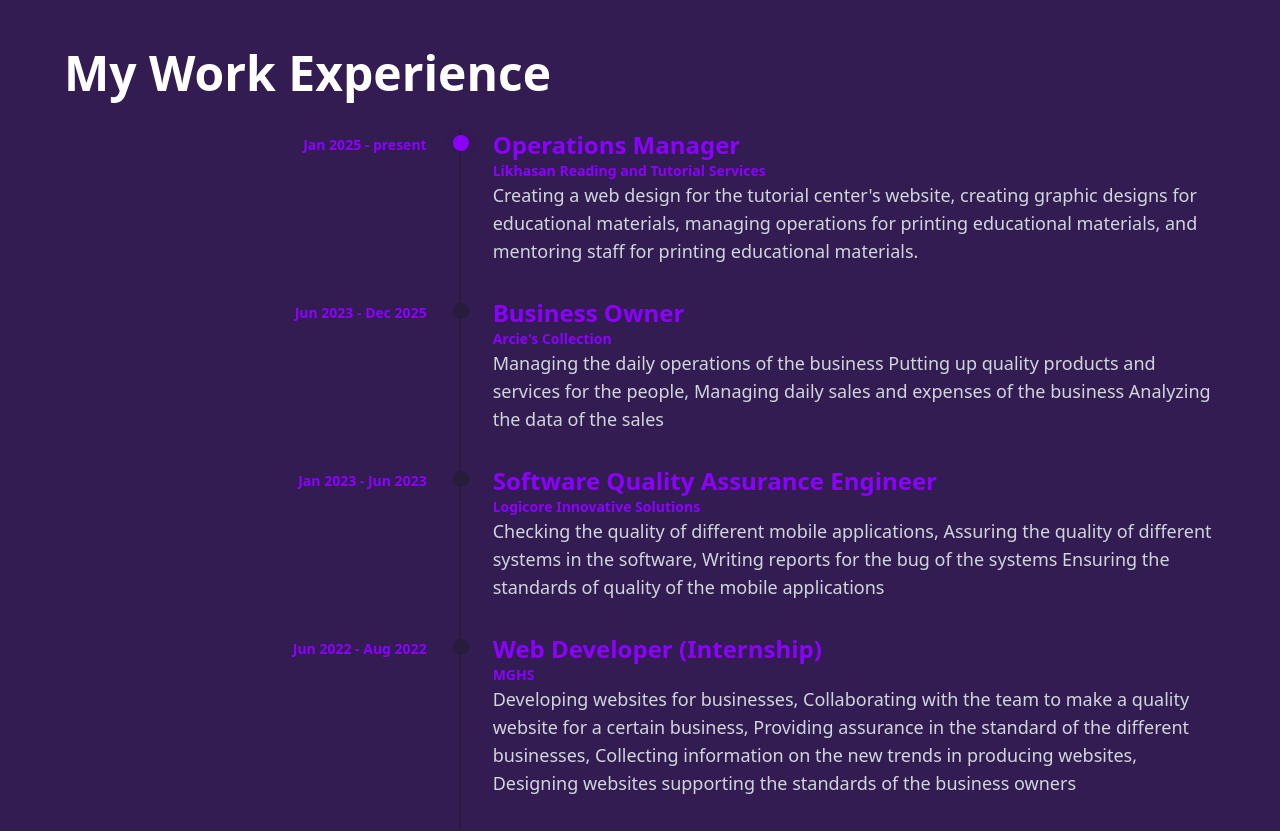
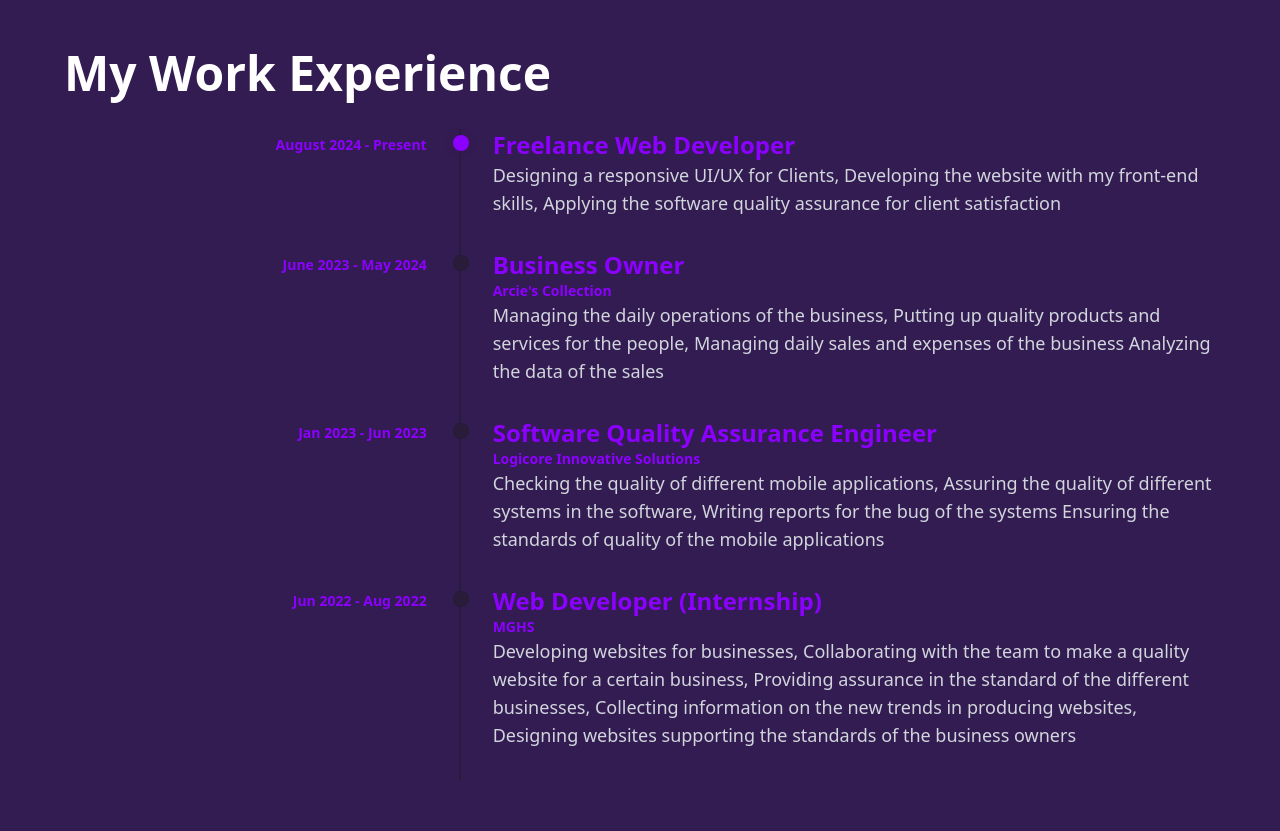
Before and after one commit to RichMark27/Rich-Mark-Portfolio, a React (Vite) app: page / in a window 1280 px wide. Shown: the part 2080-2911 px from the top of the page. Built offline with nearby package versions, Linux system fonts and the light colour scheme.

Commit message:
update my VC and experiences

```diff
--- a/src/App.jsx
+++ b/src/App.jsx
@@ -1,4 +1,3 @@
-import React from "react";
 import Navbar from "./components/Navbar";
 import Hero from "./sections/Hero";
 import CanProvide from "./sections/CanProvide";
--- a/src/components/cards/ExperienceCard.jsx
+++ b/src/components/cards/ExperienceCard.jsx
@@ -12,12 +12,12 @@ function ExperienceCard({ date, workPosition, companyName, textBody }) {
       <div className="relative pl-8 border-l-2 border-secondary pb-8 col-start-4 col-end-10">
         <div
           className={`absolute -left-2 top-1.5 h-4 w-4 rounded-full ${
-            date === "Jan 2025 - present" ? "bg-accent" : "bg-secondary"
+            date === "August 2024 - Present" ? "bg-accent" : "bg-secondary"
           } `}
         />
         <div
           className={`absolute -left-2 top-1.5 h-4 w-4 rounded-full ${
-            date === "Jan 2025 - present"
+            date === "August 2024 - Present"
               ? "bg-accent animate-ping"
               : "bg-secondary"
           } `}
--- a/src/constants/index.js
+++ b/src/constants/index.js
@@ -15,6 +15,7 @@ import { viberNumberIcon, locationIcon, gmailIcon } from "../assets/index";
 import { balagtasyunaryoBg, balagtasyunaryoLogo } from "../assets/index";
 import TodoBg from "../assets/projects/ToDo/Todo.png";
 
+// navigation link
 export const navList = [
   { href: "/", label: "Home" },
   { href: "#about", label: "About" },
@@ -24,6 +25,7 @@ export const navList = [
   { href: "#contact", label: "Contact" },
 ];
 
+//can provide
 export const CanProvideList = [
   {
     img_URL: uiUx,
@@ -45,20 +47,21 @@ export const CanProvideList = [
   },
 ];
 
+//experiences
 export const experienceList = [
   {
-    date: "Jan 2025 - present",
-    workPosition: "Operations Manager",
-    companyName: "Likhasan Reading and Tutorial Services",
+    date: "August 2024 - Present",
+    workPosition: "Freelance Web Developer",
+    companyName: "",
     textBody:
-      "Creating a web design for the tutorial center's website, creating graphic designs for educational materials, managing operations for printing educational materials, and mentoring staff for printing educational materials.",
+      "Designing a responsive UI/UX  for Clients, Developing the website with my front-end skills, Applying the software quality assurance for client satisfaction",
   },
   {
-    date: "Jun 2023 - Dec 2025",
+    date: "June 2023 - May 2024",
     workPosition: "Business Owner",
     companyName: "Arcie's Collection",
     textBody:
-      "Managing the daily operations of the business Putting up quality products and services for the people, Managing daily sales and expenses of the business Analyzing the data of the sales",
+      "Managing the daily operations of the business, Putting up quality products and services for the people, Managing daily sales and expenses of the business Analyzing the data of the sales",
   },
   {
     date: "Jan 2023 - Jun 2023",
@@ -76,6 +79,7 @@ export const experienceList = [
   },
 ];
 
+//skills set
 export const skillList = [
   { img_URL: figmaIcon, label: "Figma" },
   { img_URL: htmlIcon, label: "HTML" },
@@ -89,12 +93,14 @@ export const skillList = [
   { img_URL: githubIcon, label: "Github" },
 ];
 
+//conact
 export const contactList = [
   { img_URL: viberNumberIcon, label: "+63 9XX XXX XXXX" },
   { img_URL: locationIcon, label: "Pampanga / Las Piñas" },
   { img_URL: gmailIcon, label: "my@gamil.com" },
 ];
 
+//project
 export const projectList = [
   {
     toVisit: "Website",
--- a/src/sections/Experience.jsx
+++ b/src/sections/Experience.jsx
@@ -7,8 +7,7 @@ const experienceContainerVariant = {
   hidden: { opacity: 0 },
   visible: {
     opacity: 1,
-
-    transition: { delay: 0.5, duration: 0.5, staggerChildren: 1 },
+    transition: { duration: 0.5, staggerChildren: 0.5 },
   },
 };
 
--- a/src/sections/Project.jsx
+++ b/src/sections/Project.jsx
@@ -46,7 +46,6 @@ function Project() {
                   textBody={item.textBody}
                   tools={item.tools}
                   projectLink={item.projectLink}
-
                 />
               </motion.div>
             ))}
--- a/src/sections/Skill.jsx
+++ b/src/sections/Skill.jsx
@@ -5,7 +5,10 @@ import { motion } from "framer-motion";
 
 const skillContainerVariant = {
   hidden: { opacity: 0 },
-  visible: { opacity: 1, transition: {duration:0.5, delay:0.5, staggerChildren: 0.7 } },
+  visible: {
+    opacity: 1,
+    transition: { duration: 1, staggerChildren: 0.2 },
+  },
 };
 
 const skillVariant = {
@@ -44,11 +47,7 @@ function Skill() {
         >
           {skillList.map((item) => (
             <motion.div variants={skillVariant} key={item.label}>
-              <SkillCard
-
-                img_URL={item.img_URL}
-                label={item.label}
-              />
+              <SkillCard img_URL={item.img_URL} label={item.label} />
             </motion.div>
           ))}
         </motion.div>
```
Also changed, not shown: 1 other file (tests, documents, lock files or other folders).
